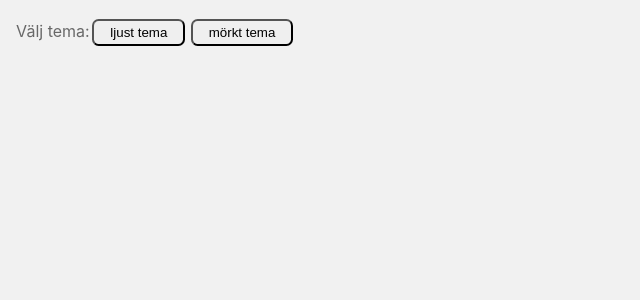
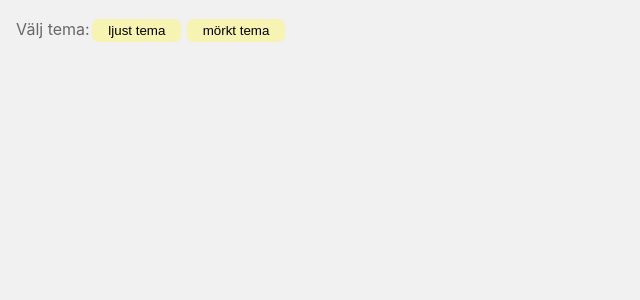
Before and after one commit to iths-feu21g-fullstack/05-react-intro, a React (Vite) app: page / in a window 1280 px wide. Shown: the top 300 px of the page, without its empty margins (0-640 px from the left). Built offline with nearby package versions, Linux system fonts and the light colour scheme.

Commit message:
Comments

```diff
--- a/src/App.css
+++ b/src/App.css
@@ -3,18 +3,34 @@
 	min-height: 100vh;
 }
 
+/* Allmänna inställningar för komponenten */
 .theme {
 	padding: 1em;
 	color: #686868;
 	background-color: #F1F1F1;
 }
+.theme.dark {
+	/* TODO */
+}
+
+/* Utgå alltid från komponentens klass, för att inte sabotera CSS:en för andra komponenter. CSS som ska gälla för alla buttons är bättre att lägga i index.css. */
 .theme button {
 	padding: 0.3em 1.2em;
 	border-radius: 0.5em;
 	margin: 0.2em;
+	background-color: #F7F3B2;
+	border: none;
+}
+.theme.dark button {
+	background-color: #706B17;
+}
+.theme button:hover {
+	cursor: pointer;
+	background-color: #EAE485;
 }
 
 /*
+Använd relativa enheter (em, rem) i stället för absoluta (px) så behålls proportionerna när du ändrar storlekar.
 em  - relaterad till teckenstorleken i aktuellt element
 rem - relaterad till teckenstorleken som finns i <body>
 
--- a/src/App.tsx
+++ b/src/App.tsx
@@ -2,6 +2,7 @@ import { useState } from 'react'
 import './App.css'
 import Theme from './components/Theme'
 
+// App-komponenten är "root" (parent) till alla andra komponenter
 const App = () => (
 	<div className="app">
 		<Theme />
--- a/src/components/Theme.tsx
+++ b/src/components/Theme.tsx
@@ -1,4 +1,4 @@
-
+// En komponent som kan ändra tema mellan ljust och mörkt.
 
 const Theme = () => {
 
```
